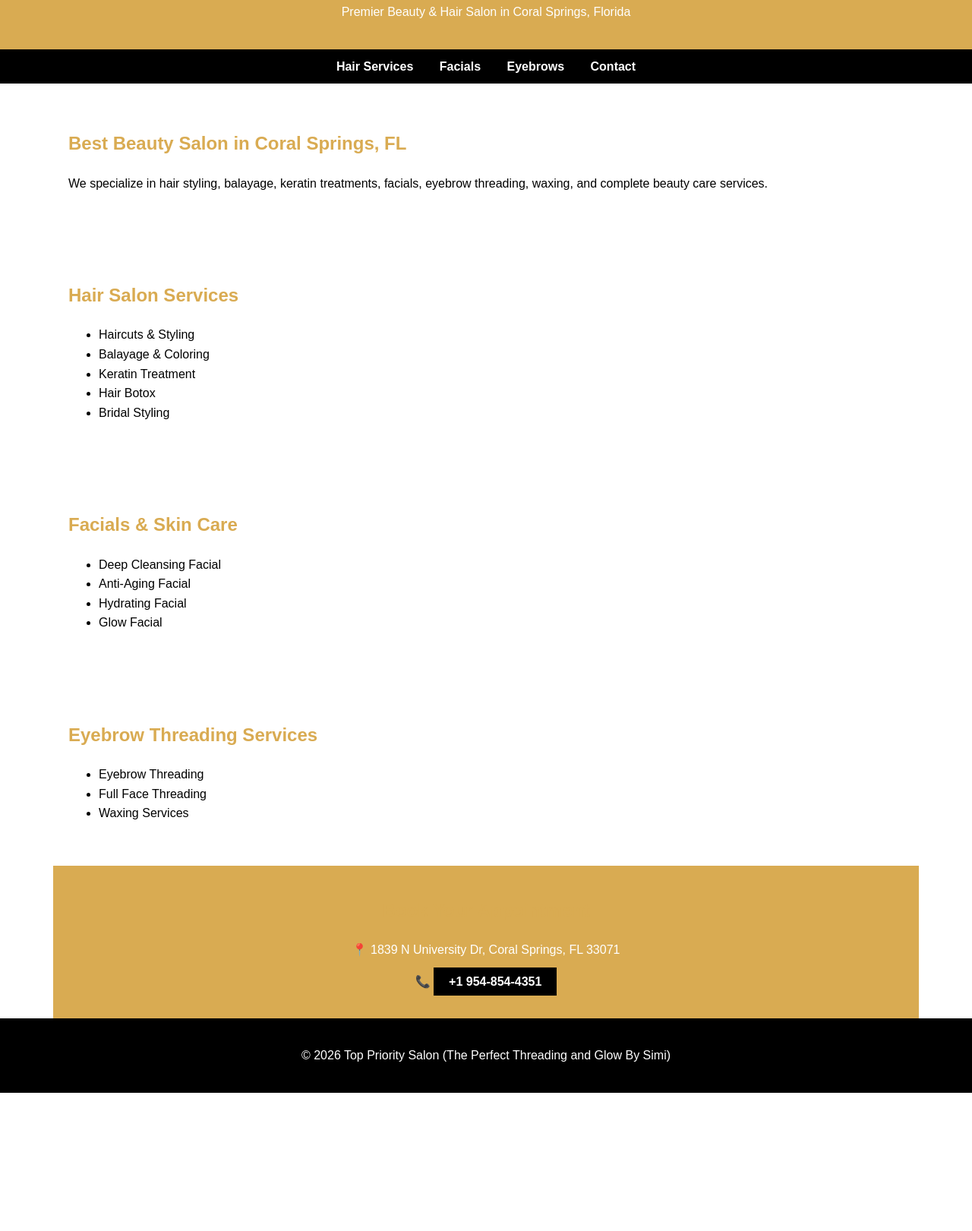
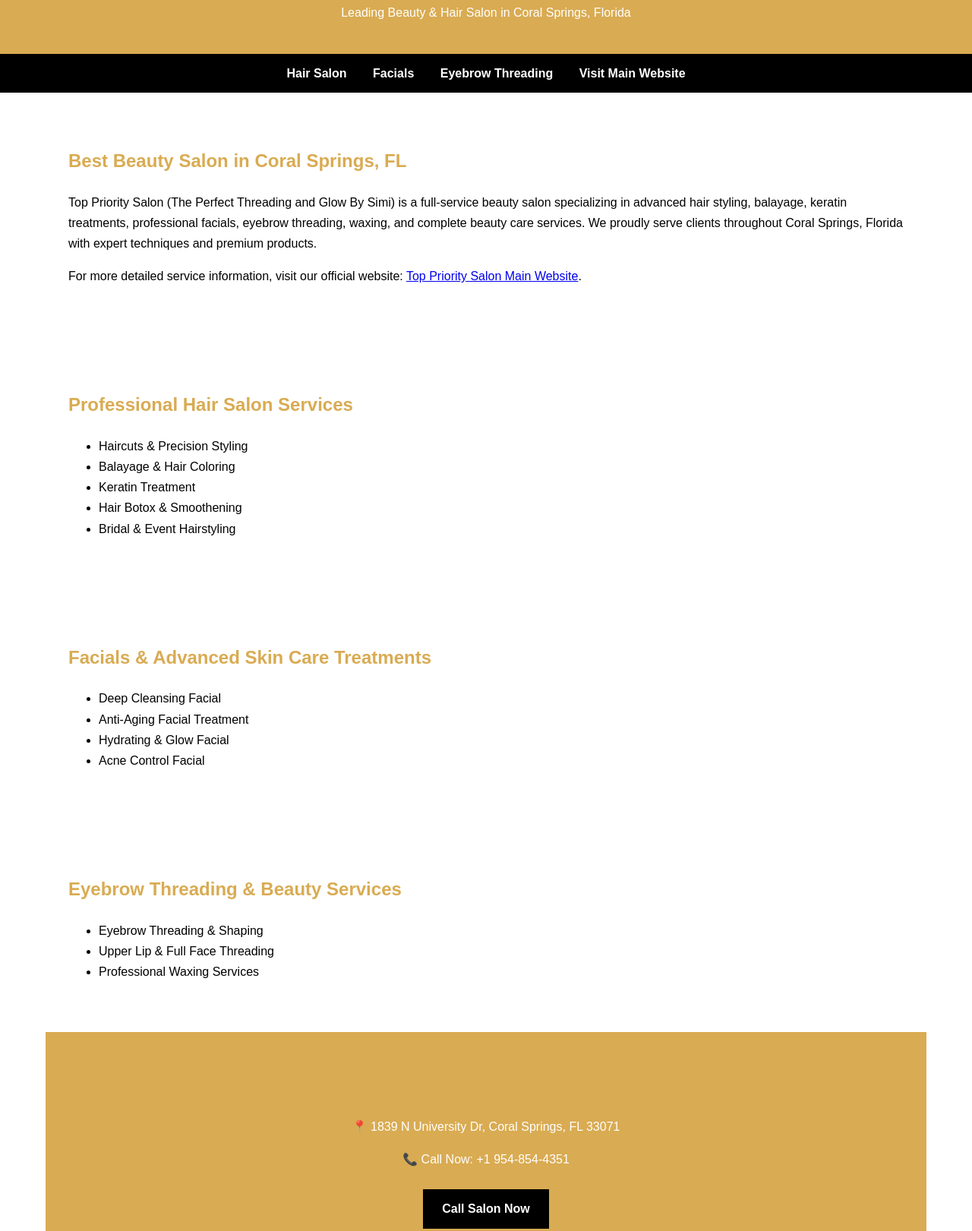
Before and after one commit to topprioritysalon33071/Top-Priority-Salon-The-Perfect-Threading-and-Glow-By-Simi-, a plain HTML site: page index.html in a window 1280 px wide. Shown: the part 231-1852 px from the top of the page at 76% size. Before the commit the page ends 1670 px from the top, so only its background shows below. Drawn offline with Linux system fonts and the light colour scheme.

Commit message:
Revise index.html for SEO and content enhancement
Updated meta tags, headings, and service descriptions for improved SEO and clarity.

```diff
--- a/index.html
+++ b/index.html
@@ -2,28 +2,30 @@
 <html lang="en">
 <head>
 <meta charset="UTF-8">
-    <title>Top Priority Salon (The Perfect Threading and Glow By Simi) | Beauty & Hair Salon in Coral Springs, FL</title>
-    <meta name="description" content="Top Priority Salon (The Perfect Threading and Glow By Simi) is a premier beauty salon in Coral Springs, FL offering haircuts, balayage, keratin treatments, facials, threading, eyebrow shaping, waxing, and complete beauty services. Call +1 954-854-4351.">
-    <meta name="keywords" content="Beauty Salon Coral Springs, Hair Salon Coral Springs, Eyebrow Threading Coral Springs, Facials Coral Springs, Keratin Treatment Coral Springs">
-    <meta name="author" content="Top Priority Salon (The Perfect Threading and Glow By Simi)">
+<title>Beauty & Hair Salon in Coral Springs, FL | Top Priority Salon (The Perfect Threading and Glow By Simi)</title>
+
+<meta name="description" content="Looking for the best beauty salon in Coral Springs, FL? Top Priority Salon (The Perfect Threading and Glow By Simi) offers professional haircuts, balayage, keratin treatments, facials, eyebrow threading, waxing, and complete beauty services. Call +1 954-854-4351 today.">
+
 <meta name="robots" content="index, follow">
 <meta name="viewport" content="width=device-width, initial-scale=1.0">
+<link rel="canonical" href="https://topprioritysalon33071.github.io/Top-Priority-Salon-The-Perfect-Threading-and-Glow-By-Simi-/">
 
-    <meta property="og:title" content="Top Priority Salon | Beauty & Hair Salon in Coral Springs">
-    <meta property="og:description" content="Expert Hair, Beauty, Facials & Eyebrow Threading in Coral Springs, FL.">
+<!-- Open Graph -->
+<meta property="og:title" content="Top Priority Salon | Beauty & Hair Salon in Coral Springs, FL">
+<meta property="og:description" content="Professional Hair, Facials & Eyebrow Threading in Coral Springs. Book your appointment today.">
 <meta property="og:type" content="website">
-    <meta property="og:url" content="https://topprioritysalons.com/">
+<meta property="og:url" content="https://topprioritysalon33071.github.io/Top-Priority-Salon-The-Perfect-Threading-and-Glow-By-Simi-/">
 <meta property="og:image" content="https://topprioritysalons.com/wp-content/uploads/2025/04/WhatsApp-Image-2025-04-09-at-19.34.45_392519b0.jpg">
 
+<!-- Structured Data -->
 <script type="application/ld+json">
 {
   "@context": "https://schema.org",
   "@type": "BeautySalon",
   "name": "Top Priority Salon (The Perfect Threading and Glow By Simi)",
+  "url": "https://topprioritysalons.com/",
   "image": "https://topprioritysalons.com/wp-content/uploads/2025/04/WhatsApp-Image-2025-04-09-at-19.34.45_392519b0.jpg",
-      "@id": "https://topprioritysalons.com/",
-      "url": "https://topprioritysalons.com/",
-      "telephone": "+19548544351",
+  "telephone": "+1-954-854-4351",
   "address": {
     "@type": "PostalAddress",
     "streetAddress": "1839 N University Dr",
@@ -31,81 +33,96 @@
     "addressRegion": "FL",
     "postalCode": "33071",
     "addressCountry": "US"
-      }
+  },
+  "areaServed": "Coral Springs, Florida"
 }
 </script>
 
 <style>
-        body { font-family: Arial, sans-serif; margin:0; padding:0; line-height:1.6; }
-        header { background:#D9AB52; padding:20px; text-align:center; color:white; }
-        header img { max-width:150px; }
-        nav { background:#000; text-align:center; padding:10px; }
+body { font-family: Arial, sans-serif; margin:0; padding:0; line-height:1.7; }
+header { background:#D9AB52; padding:25px; text-align:center; color:white; }
+header img { max-width:160px; }
+nav { background:#000; text-align:center; padding:12px; }
 nav a { color:white; margin:0 15px; text-decoration:none; font-weight:bold; }
-        section { padding:40px 20px; max-width:1100px; margin:auto; }
-        h1,h2 { color:#D9AB52; }
-        .cta { background:#D9AB52; color:white; text-align:center; padding:20px; }
-        .cta a { background:black; color:white; padding:10px 20px; text-decoration:none; font-weight:bold; }
-        footer { background:#000; color:white; text-align:center; padding:20px; }
+section { padding:50px 20px; max-width:1100px; margin:auto; }
+h1 { color:white; margin:10px 0; }
+h2 { color:#D9AB52; }
+.cta { background:#D9AB52; color:white; text-align:center; padding:30px; }
+.cta a { background:black; color:white; padding:12px 25px; text-decoration:none; font-weight:bold; display:inline-block; margin-top:10px; }
+footer { background:#000; color:white; text-align:center; padding:25px; }
+footer a { color:#D9AB52; text-decoration:none; }
 </style>
+
 </head>
 <body>
 
 <header>
 <img src="https://topprioritysalons.com/wp-content/uploads/2025/04/WhatsApp-Image-2025-04-09-at-19.34.45_392519b0.jpg" alt="Top Priority Salon Logo">
 <h1>Top Priority Salon (The Perfect Threading and Glow By Simi)</h1>
-    <p>Premier Beauty & Hair Salon in Coral Springs, Florida</p>
+<p>Leading Beauty & Hair Salon in Coral Springs, Florida</p>
 </header>
 
 <nav>
-    <a href="#hair">Hair Services</a>
+<a href="#hair">Hair Salon</a>
 <a href="#facials">Facials</a>
-    <a href="#threading">Eyebrows</a>
-    <a href="#contact">Contact</a>
+<a href="#threading">Eyebrow Threading</a>
+<a href="https://topprioritysalons.com/" target="_blank">Visit Main Website</a>
 </nav>
 
 <section>
 <h2>Best Beauty Salon in Coral Springs, FL</h2>
-    <p>We specialize in hair styling, balayage, keratin treatments, facials, eyebrow threading, waxing, and complete beauty care services.</p>
+<p>
+Top Priority Salon (The Perfect Threading and Glow By Simi) is a full-service beauty salon specializing in advanced hair styling, balayage, keratin treatments, professional facials, eyebrow threading, waxing, and complete beauty care services. We proudly serve clients throughout Coral Springs, Florida with expert techniques and premium products.
+</p>
+<p>
+For more detailed service information, visit our official website:
+<a href="https://topprioritysalons.com/" target="_blank">Top Priority Salon Main Website</a>.
+</p>
 </section>
 
 <section id="hair">
-    <h2>Hair Salon Services</h2>
+<h2>Professional Hair Salon Services</h2>
 <ul>
-        <li>Haircuts & Styling</li>
-        <li>Balayage & Coloring</li>
+<li>Haircuts & Precision Styling</li>
+<li>Balayage & Hair Coloring</li>
 <li>Keratin Treatment</li>
-        <li>Hair Botox</li>
-        <li>Bridal Styling</li>
+<li>Hair Botox & Smoothening</li>
+<li>Bridal & Event Hairstyling</li>
 </ul>
 </section>
 
 <section id="facials">
-    <h2>Facials & Skin Care</h2>
+<h2>Facials & Advanced Skin Care Treatments</h2>
 <ul>
 <li>Deep Cleansing Facial</li>
-        <li>Anti-Aging Facial</li>
-        <li>Hydrating Facial</li>
-        <li>Glow Facial</li>
+<li>Anti-Aging Facial Treatment</li>
+<li>Hydrating & Glow Facial</li>
+<li>Acne Control Facial</li>
 </ul>
 </section>
 
 <section id="threading">
-    <h2>Eyebrow Threading Services</h2>
+<h2>Eyebrow Threading & Beauty Services</h2>
 <ul>
-        <li>Eyebrow Threading</li>
-        <li>Full Face Threading</li>
-        <li>Waxing Services</li>
+<li>Eyebrow Threading & Shaping</li>
+<li>Upper Lip & Full Face Threading</li>
+<li>Professional Waxing Services</li>
 </ul>
 </section>
 
 <section class="cta">
-    <h2>Book Your Appointment</h2>
+<h2>Book Your Appointment Today</h2>
 <p>📍 1839 N University Dr, Coral Springs, FL 33071</p>
-    <p>📞 <a href="tel:+19548544351">+1 954-854-4351</a></p>
+<p>📞 Call Now: +1 954-854-4351</p>
+<a href="tel:+19548544351">Call Salon Now</a>
 </section>
 
 <footer>
 <p>© 2026 Top Priority Salon (The Perfect Threading and Glow By Simi)</p>
+<p>
+Official Website:
+<a href="https://topprioritysalons.com/" target="_blank">https://topprioritysalons.com/</a>
+</p>
 </footer>
 
 </body>
```
Lines whose indentation alone changed are shown as unchanged.
